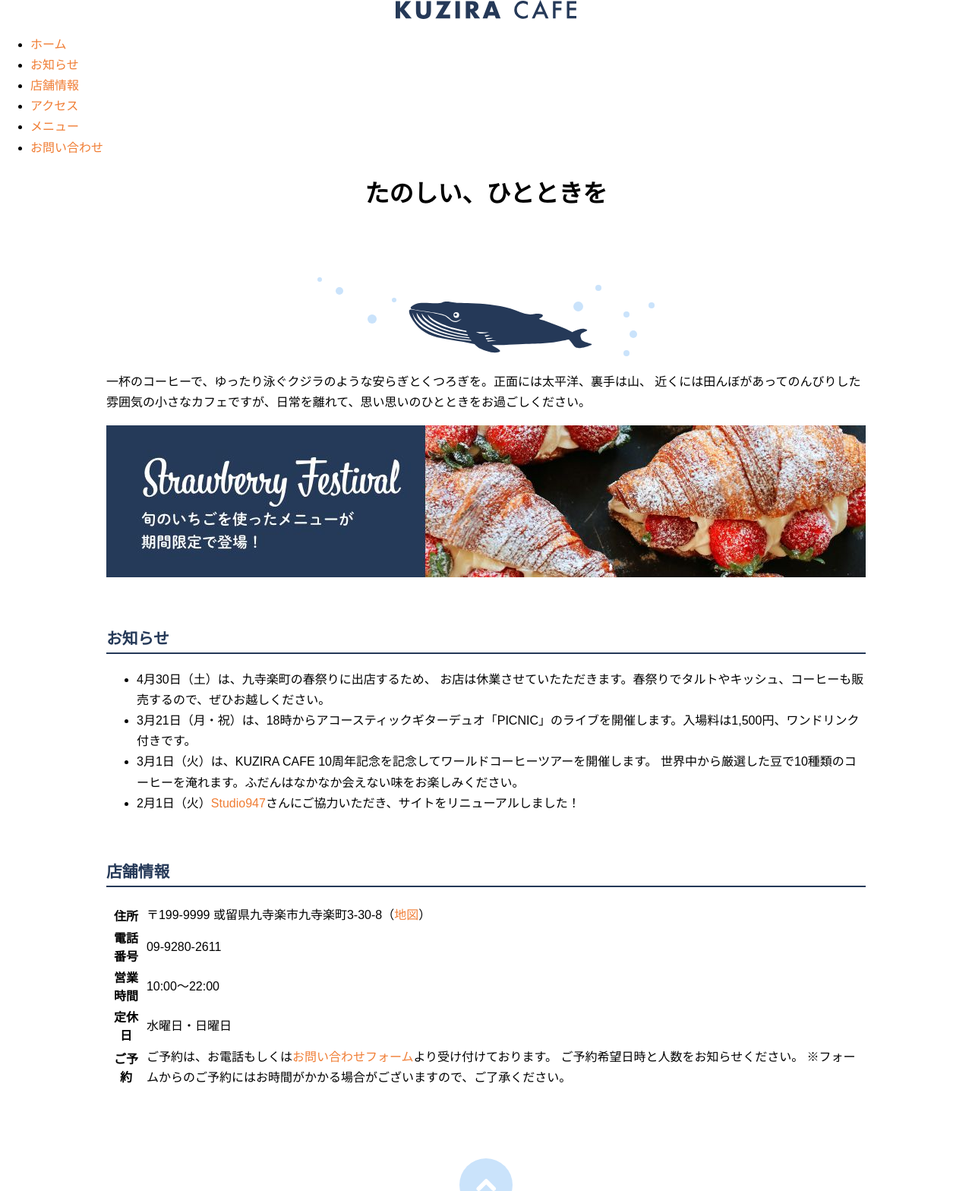
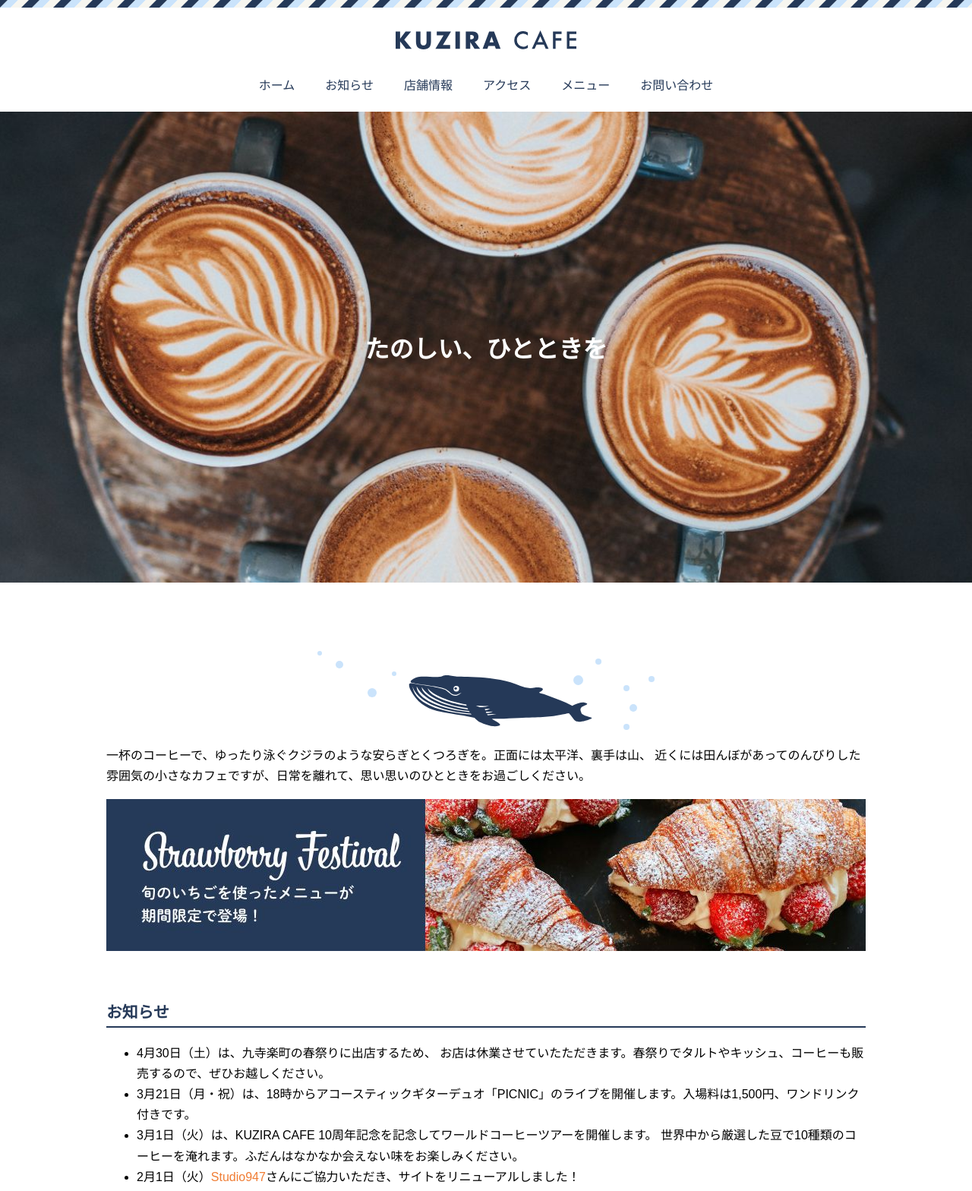
Before and after one commit to 2006keisuke/2006keisuke.github.io, a plain HTML site: page index.html in a window 1280 px wide. Shown: the top 1568 px of the page at 76% size. Drawn offline with Linux system fonts and the light colour scheme.

Commit message:
Second Commit

```diff
--- a/css/style.css
+++ b/css/style.css
@@ -36,13 +36,48 @@ img{
 }
 
 /*すべてのページに適用 - ヘッダー */
+.header{
+    padding-top:40px;
+    background-image:url(../image/stripe.png);
+    background-repeat:repeat-x;
+}
 .logo{
     text-align: center;/*中央ぞろえ*/
 }
 
+.nav ul{
+    margin:30px 0 0 0;
+    padding:0;/*すべて0にする*/
+    list-style-type:none;
+
+    display:flex;
+    justify-content:center;
+    gap:40px;
+}
+.nav a:link{
+    color:#253958;
+}
+.nav a:visited{
+    color:#253958;
+}
+.nav a:hover{
+    text-decoration:none;
+}
+.nav a:active{
+    text-decoration:none;
+}
+
 /*すべてのページに適用 - ヒーロー　*/
 .hero{
+    background-repeat:no-repeat;
+    background-position:center;
+    background-size:cover;
+    color:#FFFFFF;
     text-align: center;
+}
+.hero.index{
+    padding:287px 0;/*上下に287pxあける*/
+    background-image:url(../image/home-hero.jpg);
 }
 /*すべてのページに適用 - メイン　*/
 main{
@@ -79,5 +114,19 @@ main h2{
 }
 
 /*個別のスタイル*/
-
+.logo-whale{
+    text-align:center;
+}
+.shop-info{
+    border-collapse:collapse;
+}
+.shop-info th, .shop-info td{
+    border:1px solid #DBDBDB;
+    padding:20px;
+}
+.shop-info th{
+    width:112px;
+    text-align:left;
+    vertical-align:top;
+}
 /*index.html*/
--- a/index.html
+++ b/index.html
@@ -8,11 +8,11 @@
 <body>
 
     <!--ヘッダー-->
-    <header>
+    <header class="header">
         <div class="logo">
             <a href="index.html"></a><img src="image/logo.svg" alt="KUZIRA CAFE"></a>
         </div>
-        <nav>
+        <nav class="nav">
             <ul>
                 <li><a href="index.html">ホーム</a></li>
                 <li><a href="index.html#news">お知らせ</a></li>
@@ -25,7 +25,7 @@
     </header>
     <!--ヘッダーここまで-->
 
-    <h1 class="hero">たのしい、ひとときを</h1>
+    <h1 class="hero index">たのしい、ひとときを</h1>
 
     <!--メイン-->
     <main>
@@ -61,7 +61,7 @@
 
         <div id="shop">
             <h2>店舗情報</h2>
-            <table> <!--tableは表の意味-->
+            <table class="shop-info"> <!--tableは表の意味-->
                 <tr>
                     <th>住所</th>
                     <td>〒199-9999 或留県九寺楽市九寺楽町3-30-8（<a href="access.html">地図</a>）</td>
```
